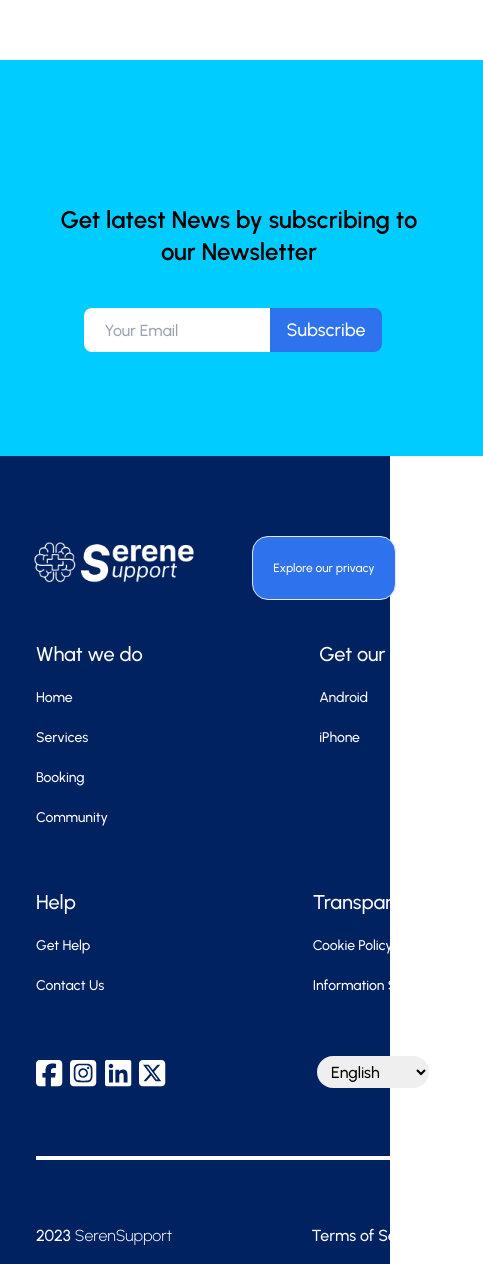
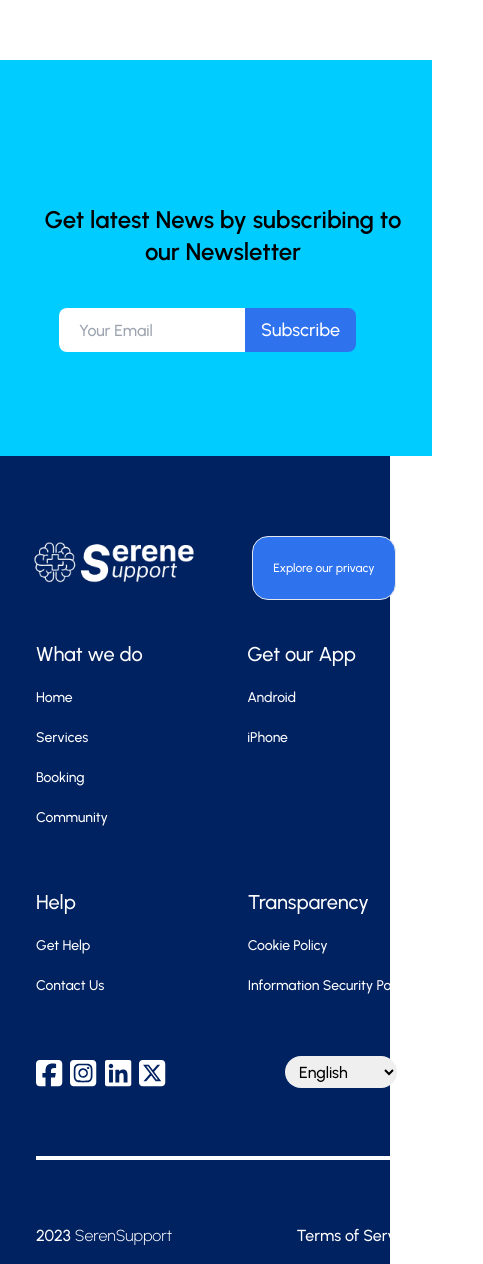
Before and after one commit to SamsonI95/serene-support-web-app, a React (Vite) app: page /privacy in a window 390 px wide. Shown: the part 2252-3516 px from the top of the page, 483 px wide, since content can reach past the window. Built offline with nearby package versions, Linux system fonts and the light colour scheme; no server answers.

Commit message:
Mobile resposice update

```diff
--- a/src/components/Page Component/ServicesList.jsx
+++ b/src/components/Page Component/ServicesList.jsx
@@ -10,9 +10,9 @@ const ServicesList = ({ title, content, click }) => {
               {" "}
               <img src="Assets/list-button.png" alt="List Marker" />
             </div>
-            <div className="relative left-10 -top-6">
+            <div className="relative left-10 -top-6 w-fit">
               <h4 className="font-bold text-xl md:text-sm mb-4">{title}</h4>
-              <p className="mb-4 w-80">{content}</p>
+              <p className="mb-4 w-[18rem]">{content}</p>
               <h5 className="text-sm md:text-xs mb-4 hover:text-primary-color cursor-pointer">
                 {click}
               </h5>
--- a/src/components/pages/Community.jsx
+++ b/src/components/pages/Community.jsx
@@ -119,7 +119,7 @@ const Community = () => {
             </section>
             <section className="-translate-x-12">
               <div className="bg-bcg-color w-[445px] py-36 px-36">
-                <h3 className=" text-center -translate-x-15 font-semibold text-2xl w-96 relative -">
+                <h3 className="-translate-x-[6rem] font-semibold text-2xl w-96 relative -">
                   Get latest News by subscribing to our Newsletter
                 </h3>
                 <div className="flex translate-y-10 justify-center">
--- a/src/components/pages/Home.jsx
+++ b/src/components/pages/Home.jsx
@@ -118,7 +118,7 @@ const Home = () => {
                   View all Services
                 </Button>
               </div>
-              <div className="w-97 h-0.25 -translate-x-6 bg-border-line-color"></div>
+              <div className="w-[23rem] h-0.25 -translate-x-6 bg-border-line-color"></div>
               <div>
                 <div>
                   <img
@@ -134,7 +134,7 @@ const Home = () => {
                     </div>
                   </div>
                 </div>
-                <div className=" translate-x-5 mb-4">
+                <div className=" translate-x-5 mb-4 w-[13rem]">
                   <h3 className="text-primary-color">
                     “Early Detection can limit the impact of mental health on
                     our overall well being”
@@ -162,7 +162,7 @@ const Home = () => {
               <div>
                 <ul className="custom-list">
                   <li className="relative border-b border-border-line-color pb-2 mb-10">
-                    <div className="translate-x-20 -translate-y-7 w-80">
+                    <div className="translate-x-20 -translate-y-7 w-fit">
                       <h3 className="text-bold text-primary-color mb-3">
                         How can we help you today?
                       </h3>
@@ -172,7 +172,7 @@ const Home = () => {
                     </div>
                   </li>
                   <li className="relative border-b border-border-line-color pb-2 mb-10">
-                    <div className="translate-x-20 -translate-y-7 w-80">
+                    <div className="translate-x-20 -translate-y-7 w-[16rem]">
                       <h3 className="text-bold text-primary-color mb-3">
                         Say Hi to like minds.
                       </h3>
@@ -184,7 +184,7 @@ const Home = () => {
                     </div>
                   </li>
                   <li className="relative border-b border-border-line-color pb-2 mb-10">
-                    <div className="translate-x-20 -translate-y-7 w-80">
+                    <div className="translate-x-20 -translate-y-7 w-[16rem]">
                       <h3 className="text-bold text-primary-color mb-3">
                         Want to talk to a therapist? Schedule a call.
                       </h3>
@@ -195,7 +195,7 @@ const Home = () => {
                     </div>
                   </li>
                   <li>
-                    <div className="translate-x-20 -translate-y-7 w-80">
+                    <div className="translate-x-20 -translate-y-7 w-[16rem]">
                       <h3 className="text-bold text-primary-color mb-3">
                         Take the right next steps.
                       </h3>
--- a/src/components/pages/Privacy.jsx
+++ b/src/components/pages/Privacy.jsx
@@ -111,8 +111,8 @@ const Privacy = () => {
               />
             </div>
             <section className="-translate-x-12">
-              <div className="bg-bcg-color w-140 py-36 px-36">
-                <h3 className=" text-center -translate-x-20 font-semibold text-2xl w-96">
+              <div className="bg-bcg-color w-[449px] py-36 px-36">
+                <h3 className=" text-center -translate-x-[6rem] font-semibold text-2xl w-96">
                   Get latest News by subscribing to our Newsletter
                 </h3>
                 <div className="flex translate-y-10 justify-center">
--- a/src/components/reusables/Footer.jsx
+++ b/src/components/reusables/Footer.jsx
@@ -96,7 +96,7 @@ const Footer = () => {
                 </li>
               </ul>
             </div>
-            <div className="-mr-12">
+            <div className="-translate-x-6">
               <h3 className="text-white text-xl mb-5">Get our App</h3>
               <ul className="text-white">
                 <li className="mb-5">
@@ -134,7 +134,7 @@ const Footer = () => {
                 </li>
               </ul>
             </div>
-            <div className="-mr-24">
+            <div className="translate-x-7">
               <h3 className="text-white text-xl mb-5">Transparency</h3>
               <ul className="text-white">
                 <li className="mb-5">
@@ -160,7 +160,7 @@ const Footer = () => {
               <FontAwesomeIcon icon={faLinkedin} className="mr-2" />
               <FontAwesomeIcon icon={faSquareXTwitter} className="mr-2" />
             </div>
-            <div className="translate-x-36">
+            <div className="translate-x-[7rem]">
               <label htmlFor="languageSelector" className="sr-only">
                 {t("Select Language")}
               </label>
@@ -188,7 +188,7 @@ const Footer = () => {
               <h3>2023</h3>
               <h4 className="font-light translate-x-1">SerenSupport</h4>
             </div>
-            <div className="text-white translate-x-7">
+            <div className="text-white translate-x-4">
               <h3>Terms of Service</h3>
             </div>
           </section>
```
